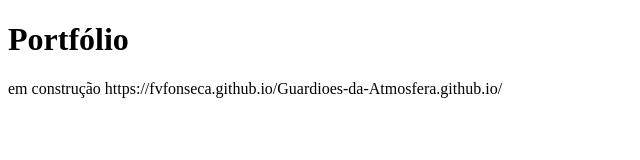
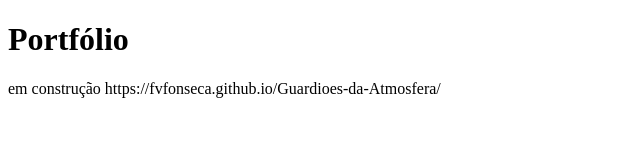
Before and after one commit to FVFonseca/FVFonseca.github.io, a plain HTML site: page index.html in a window 1280 px wide. Shown: the full height of the page, 0-640 px from the left. Drawn offline with Linux system fonts and the light colour scheme.

Commit message:
Update index.html

```diff
--- a/index.html
+++ b/index.html
@@ -6,6 +6,6 @@
   <body>
     <h1> Portfólio </h1>
      <p> em construção
-       https://fvfonseca.github.io/Guardioes-da-Atmosfera.github.io/ </p>
+       https://fvfonseca.github.io/Guardioes-da-Atmosfera/ </p>
   </body>
 </html>
```
